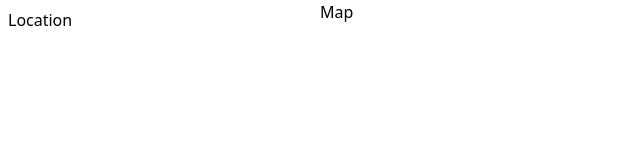
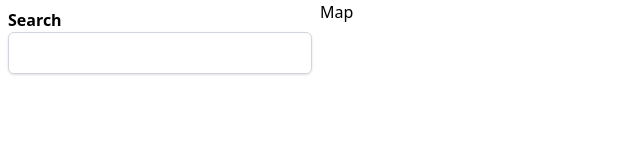
Before and after one commit to DecoMacie/mapsclone, a React (Vite) app: page / in a window 1280 px wide. Shown: the top 160 px of the page, without its empty margins (0-640 px from the left). Built offline with nearby package versions, Linux system fonts and the light colour scheme.

Commit message:
Update LocationSearch
Added Form and onSubmit function, styled

```diff
--- a/src/components/LocationSearch.tsx
+++ b/src/components/LocationSearch.tsx
@@ -6,7 +6,28 @@ interface LocationSearchProps {
 }
 
 export default function LocationSearch({ onPlaceClick }: LocationSearchProps) {
+  const [term, setTerm] = useState("");
   const [places, setPlaces] = useState<Place[]>([]);
 
-  return <div>Location</div>;
+  const handleSubmit = async (event: React.FormEvent<HTMLFormElement>) => {
+    event.preventDefault();
+
+    console.log("need to search API", term);
+  };
+
+  return (
+    <div>
+      <form onSubmit={handleSubmit}>
+        <label className="font-bold" htmlFor="term">
+          Search
+        </label>
+        <input
+          className="border border-gray-300 rounded-md shadow-sm focus:border-indigo-500 px-4 py-2 w-full"
+          id="term"
+          value={term}
+          onChange={(e) => setTerm(e.target.value)}
+        />
+      </form>
+    </div>
+  );
 }
```
